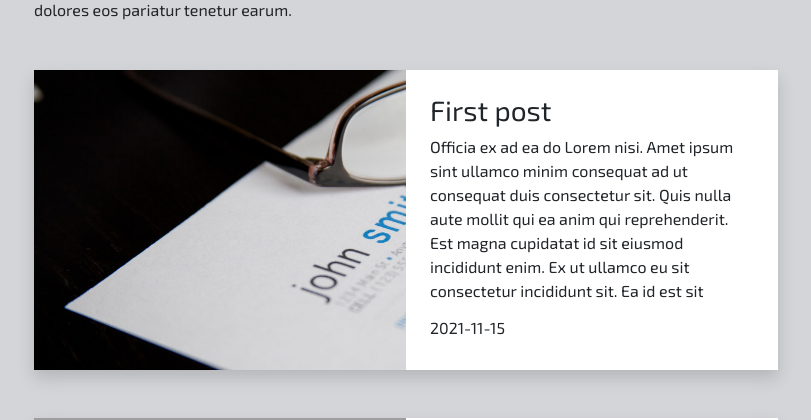
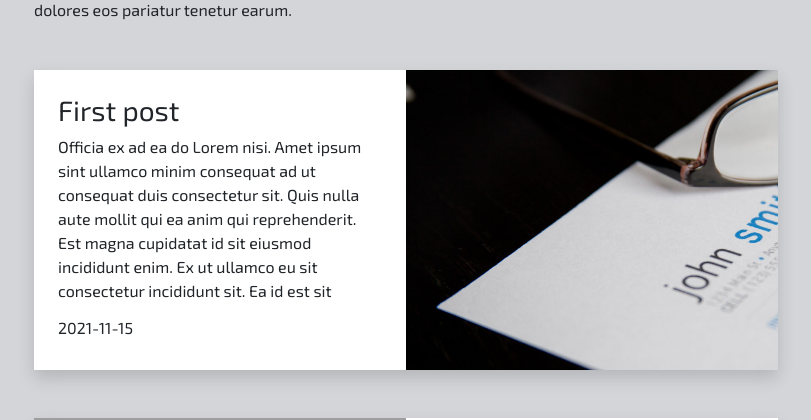
Before and after one commit to kardasbart/blog, a Vue app: page / in a window 1280 px wide. Shown: the part 371-791 px from the top of the page, without its empty margins (234-1045 px from the left). Built offline with nearby package versions, Linux system fonts and the light colour scheme; grey boxes are pictures that could not be loaded.

Commit message:
Passing post object in router

```diff
--- a/src/components/PostCard.vue
+++ b/src/components/PostCard.vue
@@ -1,19 +1,21 @@
 <template>
   <router-link
     class="d-flex no-gutters mt-5 bg-white shadow"
-    :to="{ name: 'Post', params: { link: link } }"
+    :to="{ name: 'Post', params: post }"
     style="text-decoration: none; color: inherit"
     :class="flexClass"
   >
     <ImagePostCard
       :style="halfPostCardStyle"
-      :mainImage="thumbnail"
-      :hiddenImage="thumbnailhover"
+      :mainImage="post.thumbnail"
+      :hiddenImage="post.thumbnailhover"
     />
     <div class="p-4 d-flex flex-column" :style="halfPostCardStyle">
-      <h3>{{ title }}</h3>
-      <p class="align-self-stretch" style="overflow: hidden">{{ abstract }}</p>
-      <h6>{{ date }}</h6>
+      <h3>{{ post.title }}</h3>
+      <p class="align-self-stretch" style="overflow: hidden">
+        {{ post.abstract }}
+      </p>
+      <h6>{{ post.date }}</h6>
     </div>
   </router-link>
 </template>
@@ -23,15 +25,7 @@ import ImagePostCard from "./ImagePostCard.vue";
 
 export default defineComponent({
   components: { ImagePostCard },
-  props: [
-    "link",
-    "title",
-    "abstract",
-    "date",
-    "thumbnail",
-    "thumbnailhover",
-    "flipped",
-  ],
+  props: ["post", "flipped"],
   setup(props) {
     const isImageFirst = ref(false);
 
@@ -47,10 +41,6 @@ export default defineComponent({
 
     onUnmounted(() => {
       window.removeEventListener("resize", handleResize);
-    });
-
-    const path = computed(() => {
-      return "/post/" + props.link;
     });
 
     const flexClass = computed(() => {
@@ -75,7 +65,6 @@ export default defineComponent({
       isImageFirst,
       flexClass,
       halfPostCardStyle,
-      path,
     };
   },
 });
--- a/src/components/PostsList.vue
+++ b/src/components/PostsList.vue
@@ -1,15 +1,10 @@
 <template>
   <div class="container-fluid">
     <PostCard
-      v-for="p in posts"
-      :key="p.link"
-      :link="p.link"
-      :title="p.title"
-      :date="p.date"
-      :abstract="p.abstract"
-      :thumbnail="p.thumbnail"
-      :thumbnailhover="p.thumbnailhover"
-      :flipped="p.id % 2 == 0"
+      v-for="(p, index) in posts"
+      :key="index"
+      :post="p"
+      :flipped="index % 2 == 0"
     />
   </div>
 </template>
--- a/src/router/index.ts
+++ b/src/router/index.ts
@@ -21,7 +21,7 @@ const routes: Array<RouteRecordRaw> = [
         component: About
     },
     {
-        path: '/post/:link',
+        path: '/post/:link/', // :field should be in route.params, ex. :date, :title etc.
         name: 'Post',
         component: Post
     }
--- a/src/views/Post.vue
+++ b/src/views/Post.vue
@@ -1,5 +1,5 @@
 <template>
-  <Placeholder :title="title" content="This is post content" />
+  <Placeholder :title="post.title" :content="post.date" />
 </template>
 
 <script lang="ts">
@@ -11,9 +11,9 @@ export default defineComponent({
   components: { Placeholder },
   setup() {
     const route = useRoute();
-    const title = ref(route.params.link);
+    const post = ref(route.params);
 
-    return { title };
+    return { post };
   },
 });
 </script>
```
